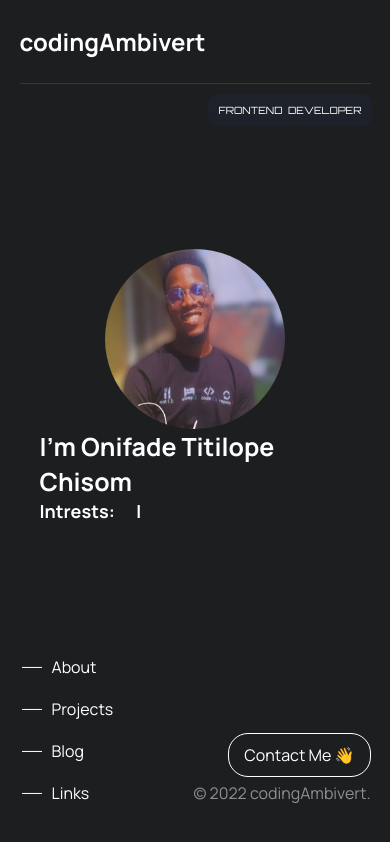
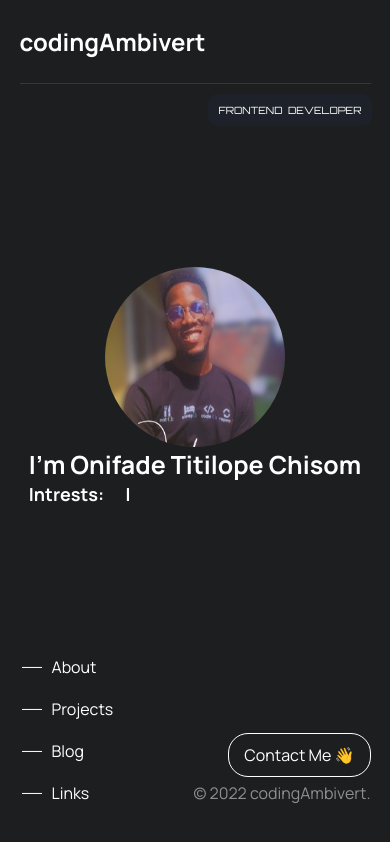
Before and after one commit to h3th-IV/portFolio, a React (Create React App) app: page / in a window 390 px wide. Built offline with nearby package versions, Linux system fonts and the light colour scheme.

Commit message:
375px screen size home h2 edit

```diff
--- a/src/App.css
+++ b/src/App.css
@@ -302,6 +302,8 @@ a {
   }
   .home__picAndAbout {
     flex-direction: column;
+    justify-content: center;
+    align-items: center;
   }
   .home__picAndAbout h1 {
     font-size: 25px;
@@ -310,6 +312,15 @@ a {
     font-size: 18px;
   }
   .home__text {
-    margin: 0 auto;
+    margin: 0 auto !important;
+    text-align: center;
   }
 }
+
+@media screen and (max-width: 350px) {
+  .home__picAndAbout h2 {
+    font-size: 16px;
+    text-align: center;
+    margin-left: 20px;
+  }
+}
--- a/src/Home.jsx
+++ b/src/Home.jsx
@@ -15,6 +15,7 @@ function Home() {
         <div className="home__text">
           <h1>I'm Onifade Titilope Chisom</h1>
           <h2 className="typewiter-effect">
+            {/* <div> */}
             <span>Intrests: </span>
             <Typewriter
               options={{
@@ -29,6 +30,7 @@ function Home() {
                 ],
               }}
             />
+            {/* </div> */}
           </h2>
         </div>
       </div>
```
